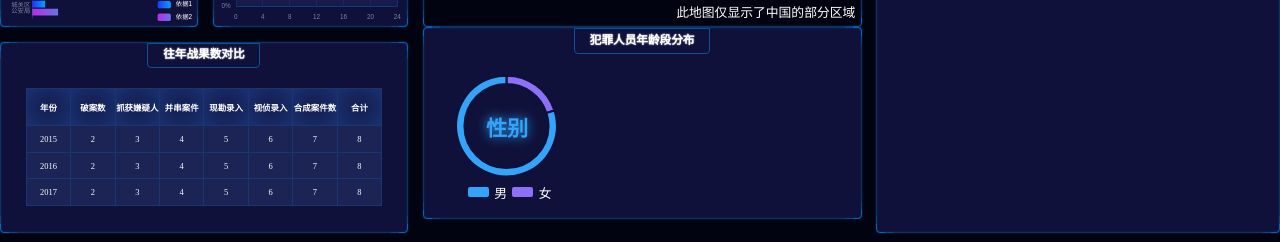
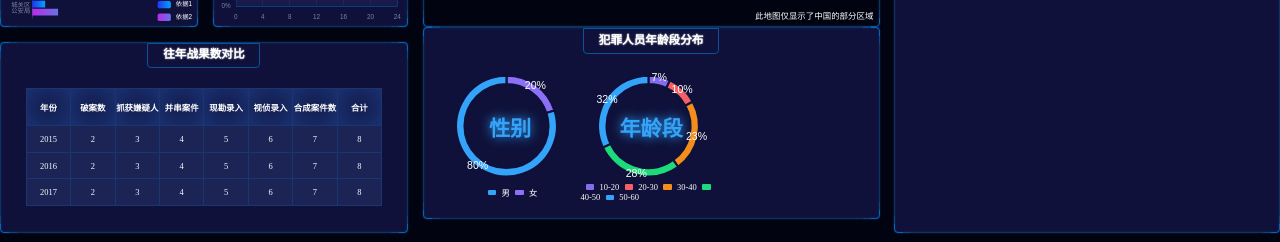
Before and after one commit to baIder/react-visualization, a React (Create React App) app: page /#/ in a window 1280 px wide. Shown: the part 479-721 px from the top of the page. Built offline with nearby package versions, Linux system fonts and the light colour scheme.

Commit message:
完成chart8

```diff
--- a/src/components/chart7.tsx
+++ b/src/components/chart7.tsx
@@ -26,9 +26,9 @@
         radius: ['75%', '90%'],
         avoidLabelOverlap: false,
         label: {
-          show: false,
+          show: true,
           position: 'inside',
-          textStyle: {color: 'white', fontSize: px(20)},
+          color: 'white', fontSize: px(20),
           formatter(val: any) {
             return val.value * 100 + '%';
           },
--- a/src/components/chart8.tsx
+++ b/src/components/chart8.tsx
@@ -5,16 +5,57 @@
 
 const Chart8: React.FC = () => {
   const divRef = useRef<HTMLDivElement>(null);
+  const colors = ['#856BED', '#F46064', '#F38E1C', '#1CDB7C', '#33A4FA'];
   useEffect(() => {
     const myChart = echarts.init(divRef.current as HTMLDivElement);
     myChart.setOption({
       ...baseEchartsOptions,
+      color: colors,
+      xAxis: {show: false},
+      yAxis: {show: false},
+      legend: {show: false},
+      series: [
+        {
+          name: '访问来源',
+          type: 'pie',
+          radius: ['75%', '90%'],
+          avoidLabelOverlap: false,
+          label: {
+            show: true, position: 'inside', color: 'white', fontSize: px(20),
+            formatter(options: any) {
+              return (options.value * 100).toFixed(0) + '%';
+            }
+          },
+          labelLine: {show: false},
+          itemStyle: {
+            borderColor: '#0F113A',
+            borderWidth: px(4)
+          },
+          data: [
+            {value: 0.07, name: '10-20'},
+            {value: 0.10, name: '20-30'},
+            {value: 0.23, name: '30-40'},
+            {value: 0.28, name: '40-50'},
+            {value: 0.32, name: '50-60'},
+          ]
+        }]
+
     });
   }, []);
   return (
     <>
       <div className="年龄段-图2">
-        <div className="chart" ref={divRef}></div>
+        <div className="chart">
+          <div className="main" ref={divRef}/>
+          <div className="text">年龄段</div>
+        </div>
+        <div className="legend">
+          <span style={{background: colors[0]}}/>10-20
+          <span style={{background: colors[1]}}/>20-30
+          <span style={{background: colors[2]}}/>30-40
+          <span style={{background: colors[3]}}/>40-50
+          <span style={{background: colors[4]}}/>50-60
+        </div>
       </div>
     </>
   );
--- a/src/index.scss
+++ b/src/index.scss
@@ -16,6 +16,7 @@
 
 body {
   background: #00020b;
+  font-size: px(16);
 }
 
 #root {
--- a/src/style/Home.scss
+++ b/src/style/Home.scss
@@ -126,7 +126,6 @@
 
     .战果 {
       > table {
-        font-size: px(16);
         margin-top: px(38);
         border-collapse: collapse;
 
@@ -213,18 +212,19 @@
         flex-direction: column;
       }
 
-      &-图1 {
+      &-图1, &-图2 {
         .legend {
           height: px(40);
           display: flex;
           align-items: center;
           justify-content: center;
+          flex-wrap: wrap;
 
           > span {
             display: inline-block;
-            width: px(40);
-            height: px(20);
-            border-radius: px(4);
+            width: px(16);
+            height: px(10);
+            border-radius: px(2);
             margin: 0 px(10);
           }
 
@@ -257,6 +257,15 @@
           }
         }
       }
+
+      &-图2 {
+        width: px(290);
+        flex-shrink: 0;
+
+        .legend {
+          justify-content: flex-start;
+        }
+      }
     }
   }
 }
```
